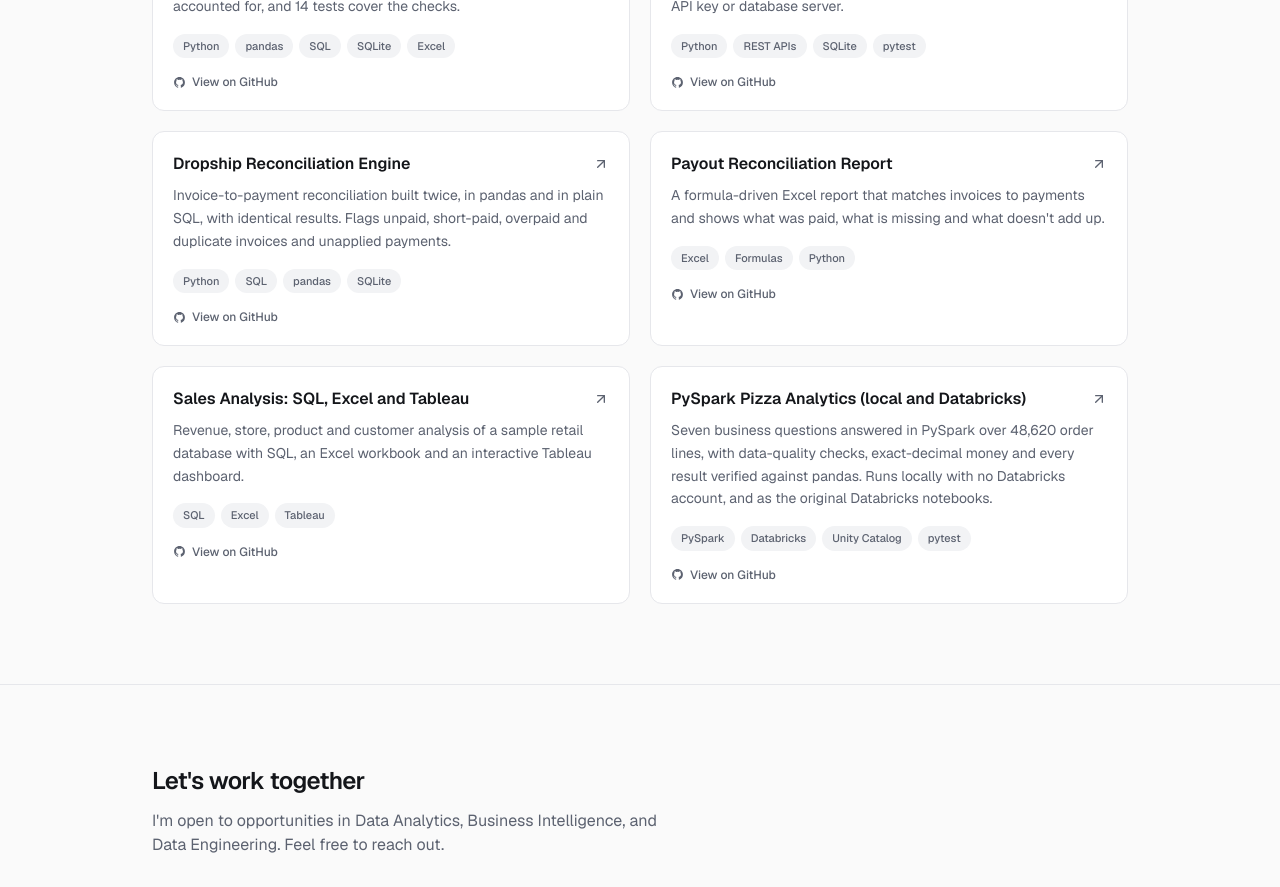
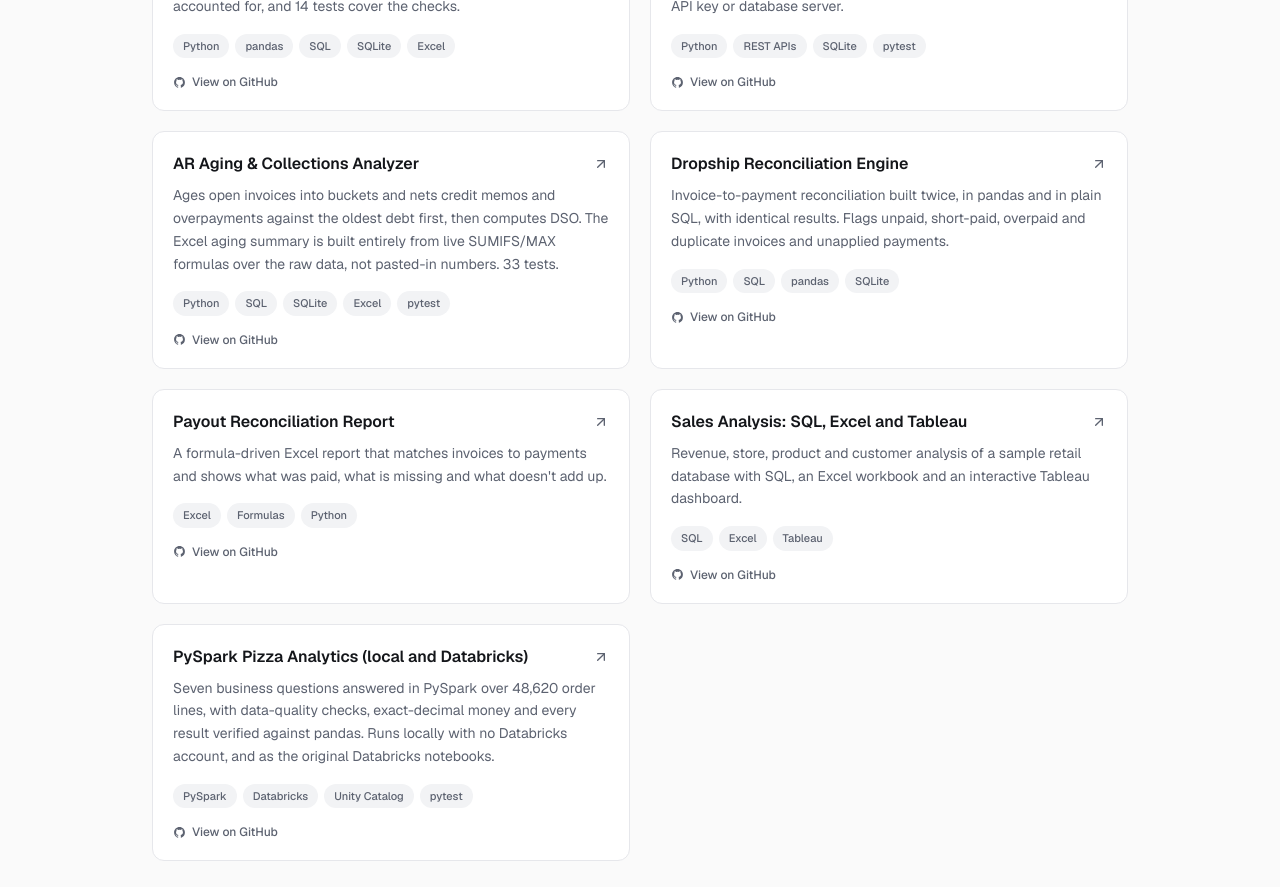
Before and after one commit to Adnan040404/Portfolio, a Next.js app: page / in a window 1280 px wide. Shown: the part 2780-3667 px from the top of the page. Built offline with nearby package versions, Linux system fonts and the light colour scheme; no server answers.

Commit message:
Add AR Aging & Collections Analyzer project

```diff
--- a/src/data/projects.ts
+++ b/src/data/projects.ts
@@ -26,6 +26,14 @@
       "Pulls weather from a public REST API into SQL with retries, validation, safe re-runs and HTML and Excel reports. Runs with no API key or database server.",
     tech: ["Python", "REST APIs", "SQLite", "pytest"],
     repo: gh("weather-data-etl-pipeline"),
+  },
+  {
+    title: "AR Aging & Collections Analyzer",
+    category: "Analytics & BI",
+    description:
+      "Ages open invoices into buckets and nets credit memos and overpayments against the oldest debt first, then computes DSO. The Excel aging summary is built entirely from live SUMIFS/MAX formulas over the raw data, not pasted-in numbers. 33 tests.",
+    tech: ["Python", "SQL", "SQLite", "Excel", "pytest"],
+    repo: gh("ar-aging-collections-analyzer"),
   },
   {
     title: "Dropship Reconciliation Engine",
```
